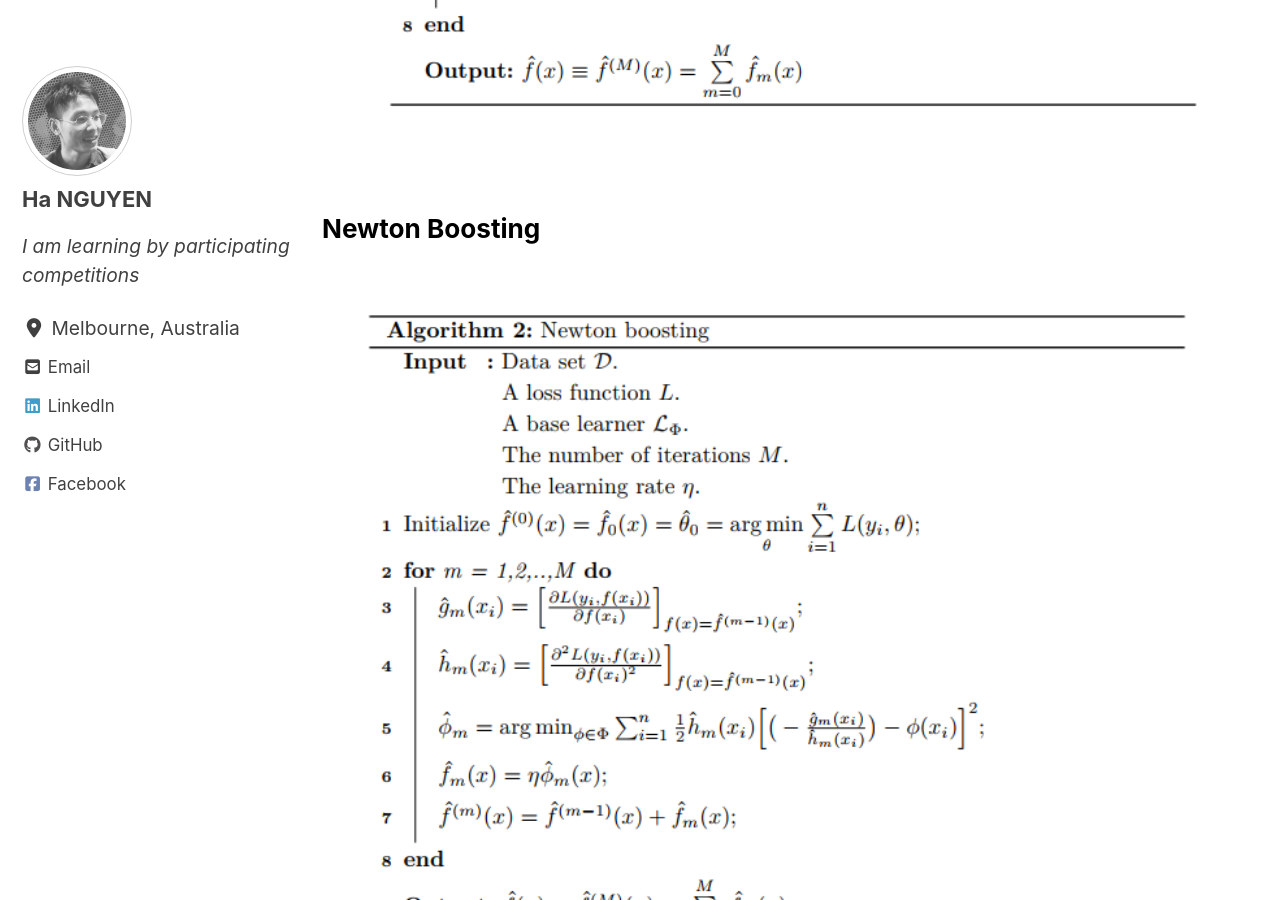
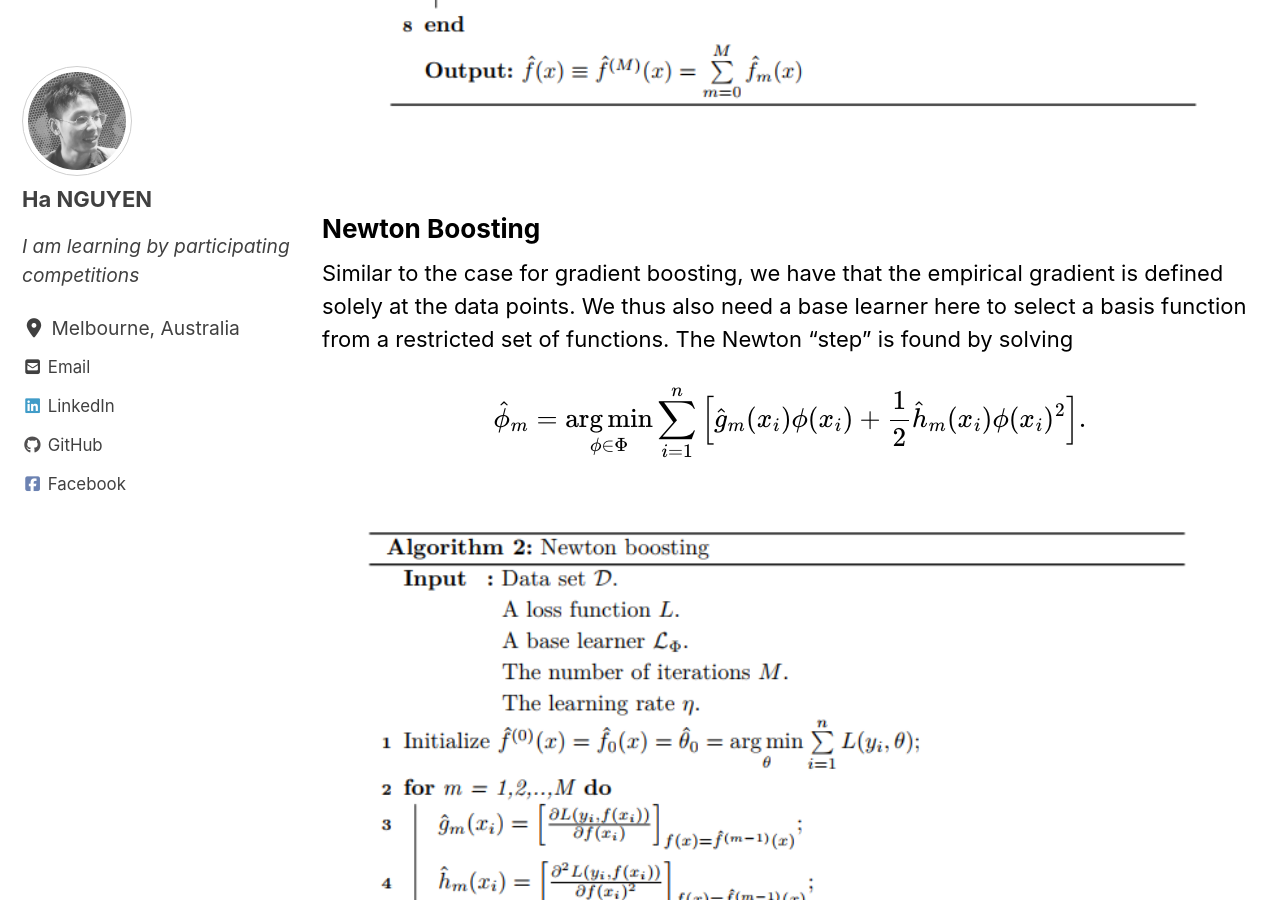
Before and after one commit to datasciblog/datasciblog.github.io, a Jekyll site: the page built from _posts/2020-02-26-tree-boosting-03.md, in a window 1280 px wide and 900 px high, scrolled down 13190 px. Built offline with Jekyll 4.4.1, drawn with Linux system fonts in a browser that asks for light colours; cached includes are drawn as plain includes; nearby versions of some CDN libraries; formulas are drawn with MathJax 3; some of the changed text lies outside the part shown.

Commit message:
Update 2020-02-26-tree-boosting-03.md

```diff
--- a/_posts/2020-02-26-tree-boosting-03.md
+++ b/_posts/2020-02-26-tree-boosting-03.md
@@ -293,6 +293,10 @@ Doing this iteratively yields the gradient boosting procedure.
 </figure>
 
 ### Newton Boosting
+
+Similar to the case for gradient boosting, we have that the empirical gradient is defined solely at the data points. We thus also need a base learner here to select a basis function from a restricted set of functions. The Newton "step" is found by solving
+
+$$\hat{\phi}_m = \underset{\phi \in \Phi}{\arg\min} \sum\limits_{i=1}^n \Big[\hat{g}_m(x_i) \phi(x_i) + \frac{1}{2} \hat{h}_m(x_i) \phi(x_i)^2 \Big].$$
 
 <figure>
 	<img src="https://github.com/datasciblog/datasciblog.github.io/blob/master/_posts/images/2020-02-26-tree-boosting-03/2.png?raw=true">
```
Also changed, not shown: other parts of _posts/2020-02-26-tree-boosting-03.md (+1 -1 lines).
